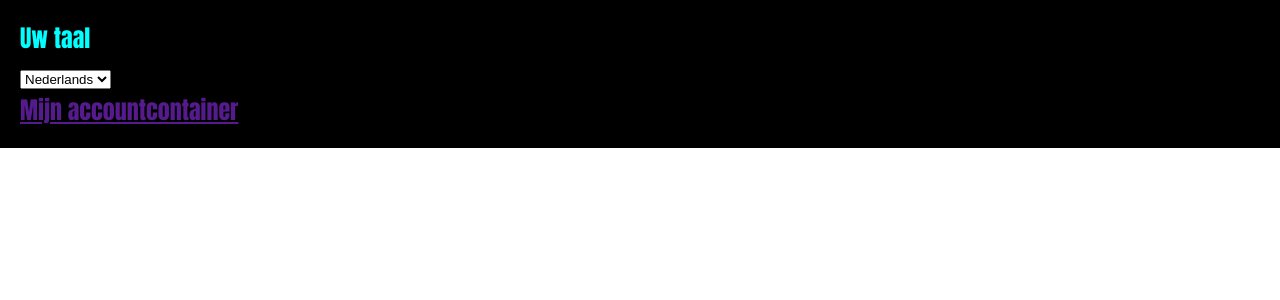
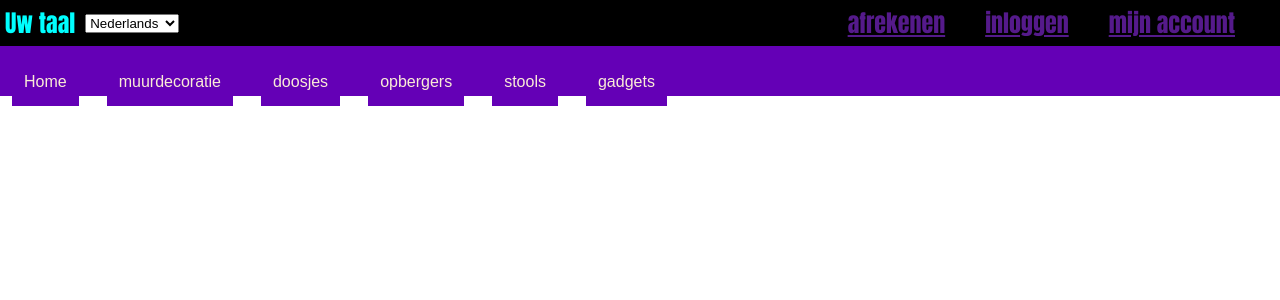
Before and after one commit to GLU-CSD/eindopdrachten-webshop-overzicht-bestelformulier-Markp33, a PHP site: page / in a window 1280 px wide. Shown: the top 300 px of the page. Run offline with PHP 8.4, Linux system fonts and the light colour scheme.

Commit message:
second commit

```diff
--- a/assets/css/style.css
+++ b/assets/css/style.css
@@ -1,13 +1,47 @@
-*{
-  padding:0;
-  margin:0;
+* {
+  padding: 0;
+  margin: 0;
+}
 
-}
-.topbar{
-  padding: 20px;
+.topbar {
+  display: flex;
+  align-items: center;
+  padding: 5px;
   background-color: black;
   color: aqua;
   font-size: 150%;
   font-family: Impact, Haettenschweiler, 'Arial Narrow Bold', sans-serif;
   justify-content: space-between;
+
 }
+
+.languagebar {
+  display: flex;
+  align-items: center;
+  gap: 10px;
+}
+
+.mijnaccount,
+.afrekenen,
+.inloggen {
+  float: right;
+  margin-right: 20px;
+  padding-right: 20px;
+}
+
+.underbar {
+height: 50px;
+background-color: rgb(100, 0, 182);
+}
+
+.home, .muurdecoratie, .doosjes, .opbergers, .stools, .gadgets{
+  background-color: rgb(100, 0, 182);
+  color: antiquewhite;
+  padding: 15px 12px;
+  text-align: center;
+  display: inline-block;
+  font-size: 16px;
+  margin: 12px 12px;
+  cursor: pointer;
+  border: none;
+}
--- a/index.html
+++ b/index.html
@@ -29,13 +29,37 @@
         <p>Uw taal</p>
         <select name="language" id="">
           <option value="dutch">Nederlands</option>
-          <option value="english">english</option>
+          <option value="english">nglish</option>
+          <option value="espanljol">espanljol mf</option>
         </select>
       </div>
-      <div class="accountcontainer">
-        <a href="">Mijn accountcontainer</a>
+<div>
+   <div class="mijnaccount">
+        <P><a href="">mijn account</a></P>
       </div>
-    </div>
+      <div class="inloggen">
+        <P><a href="">inloggen</a></P>
+      </div>
+      <div class="afrekenen">
+        <P><a href="">afrekenen</a></P>
+      </div>
+</div>
+   </div>
+
+ <div>
+  <div class="underbar">
+    <button class="home">Home</button>
+    <button class="muurdecoratie">muurdecoratie</button>
+    <button class="doosjes">doosjes</button>
+    <button class="opbergers">opbergers</button>
+    <button class="stools">stools</button>
+    <button class="gadgets">gadgets</button>
+  </div>
+</div>
+
+
+
+
 
   </header>
 
```
